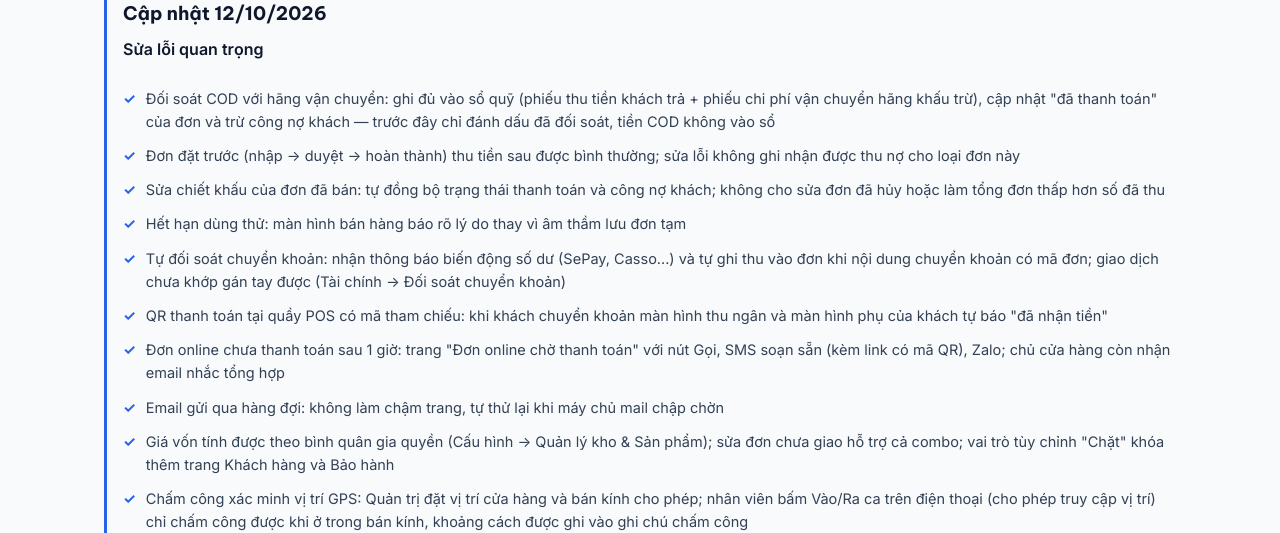
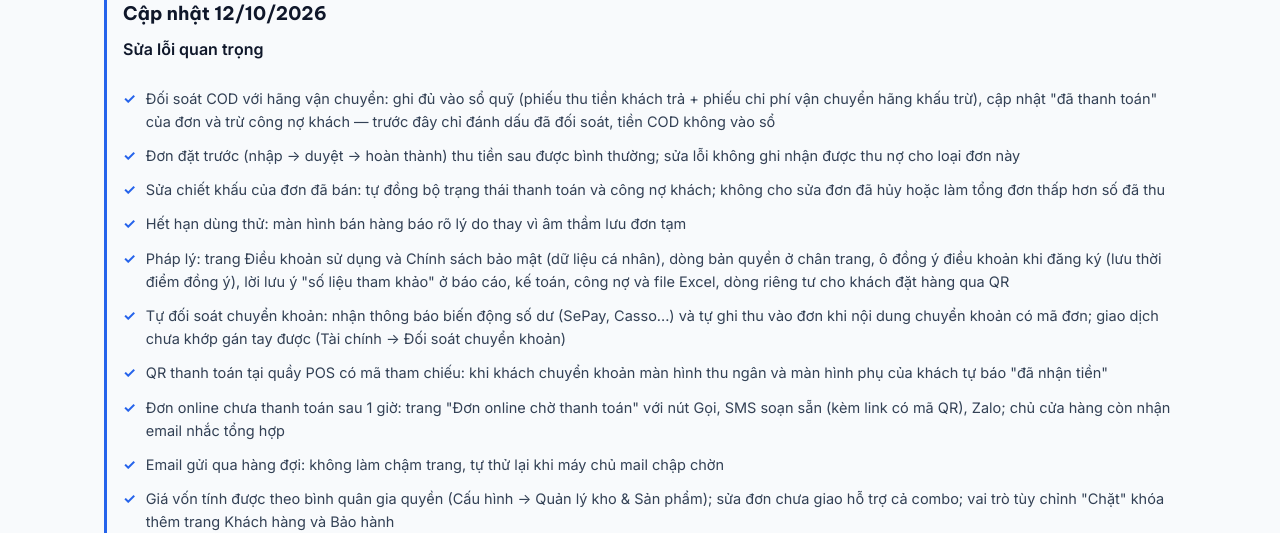
Before and after one commit to hoangnamcnc-ioc/kt-soft-web, a PHP site: page /san-pham-qlbh2.php in a window 1280 px wide. Shown: the part 2439-2972 px from the top of the page. Run offline with PHP 8.4, Linux system fonts and the light colour scheme.

Commit message:
Changelog QLBH-CLOUD: phap ly

```diff
--- a/san-pham-qlbh2.php
+++ b/san-pham-qlbh2.php
@@ -124,6 +124,7 @@ require_once __DIR__ . '/inc_header.php';
         <li>Đơn đặt trước (nhập → duyệt → hoàn thành) thu tiền sau được bình thường; sửa lỗi không ghi nhận được thu nợ cho loại đơn này</li>
         <li>Sửa chiết khấu của đơn đã bán: tự đồng bộ trạng thái thanh toán và công nợ khách; không cho sửa đơn đã hủy hoặc làm tổng đơn thấp hơn số đã thu</li>
         <li>Hết hạn dùng thử: màn hình bán hàng báo rõ lý do thay vì âm thầm lưu đơn tạm</li>
+        <li>Pháp lý: trang Điều khoản sử dụng và Chính sách bảo mật (dữ liệu cá nhân), dòng bản quyền ở chân trang, ô đồng ý điều khoản khi đăng ký (lưu thời điểm đồng ý), lời lưu ý "số liệu tham khảo" ở báo cáo, kế toán, công nợ và file Excel, dòng riêng tư cho khách đặt hàng qua QR</li>
         <li>Tự đối soát chuyển khoản: nhận thông báo biến động số dư (SePay, Casso...) và tự ghi thu vào đơn khi nội dung chuyển khoản có mã đơn; giao dịch chưa khớp gán tay được (Tài chính → Đối soát chuyển khoản)</li>
         <li>QR thanh toán tại quầy POS có mã tham chiếu: khi khách chuyển khoản màn hình thu ngân và màn hình phụ của khách tự báo "đã nhận tiền"</li>
         <li>Đơn online chưa thanh toán sau 1 giờ: trang "Đơn online chờ thanh toán" với nút Gọi, SMS soạn sẵn (kèm link có mã QR), Zalo; chủ cửa hàng còn nhận email nhắc tổng hợp</li>
```
